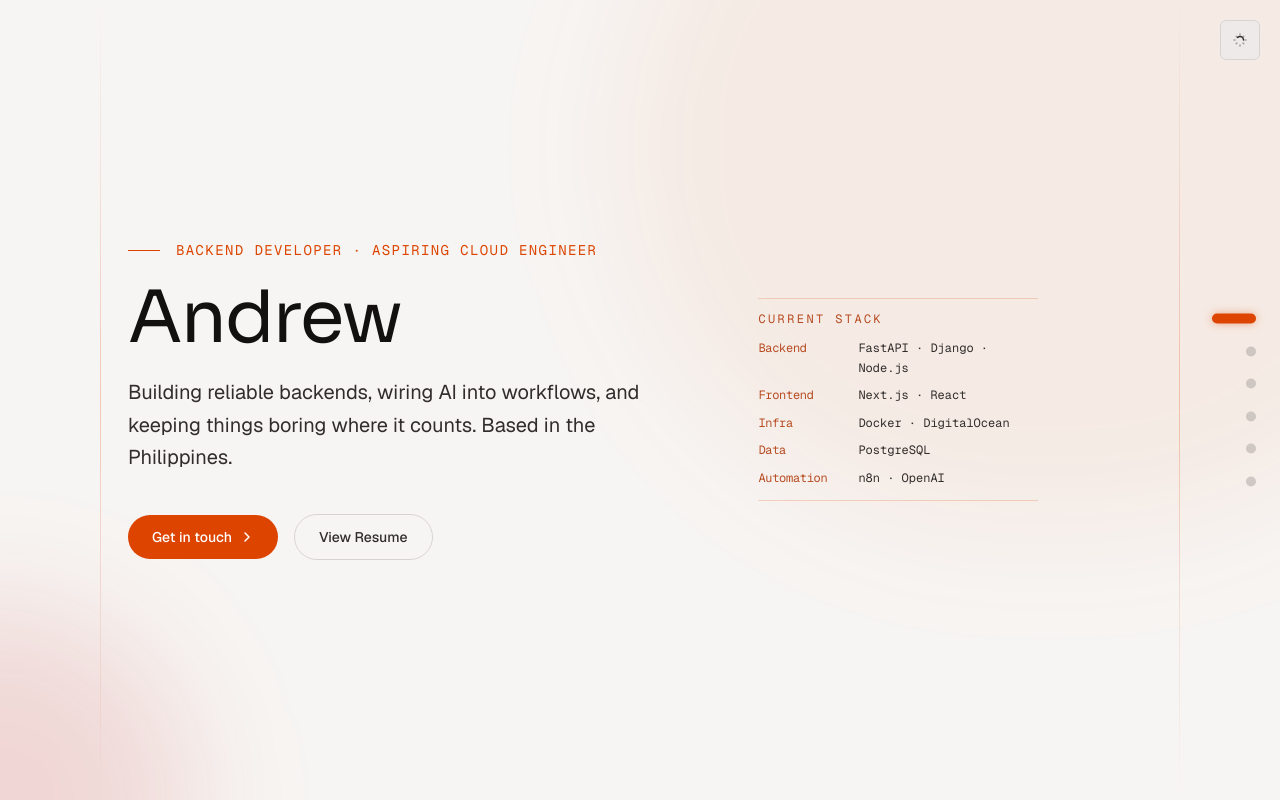
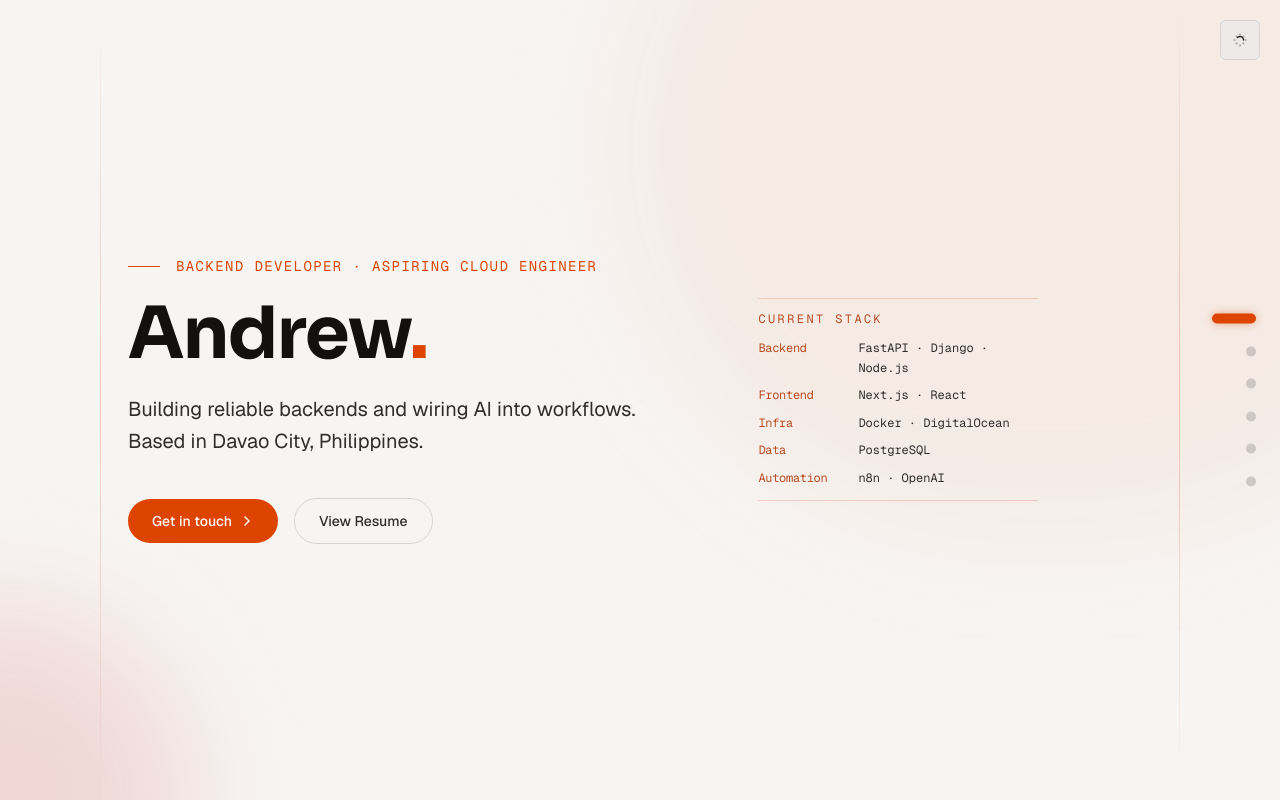
Before and after one commit to 03-Andrew/portfolio_v1, a Next.js app: page / in a window 1280 px wide. Shown: the top 800 px of the page. Built offline with nearby package versions, Linux system fonts and the light colour scheme.

Commit message:
feat: updated hero section with updated name styling and refined description

```diff
--- a/app/page.tsx
+++ b/app/page.tsx
@@ -57,13 +57,12 @@ export default function Home() {
                 </div>
               </div>
 
-              <h1 className="font-heading text-5xl sm:text-6xl lg:text-7xl leading-[0.95] tracking-tight text-text-primary">
-                Andrew
+              <h1 className="font-heading text-5xl sm:text-6xl lg:text-7xl font-bold leading-[0.95] tracking-tight text-text-primary">
+                Andrew<span className="text-orange">.</span>
               </h1>
 
               <p className="text-lg sm:text-xl text-text-secondary max-w-lg leading-relaxed">
-                Building reliable backends, wiring AI into workflows, and
-                keeping things boring where it counts. Based in the Philippines.
+                Building reliable backends and wiring AI into workflows. Based in Davao City, Philippines.
               </p>
 
               <div className="flex items-center gap-4 mt-4">
```
